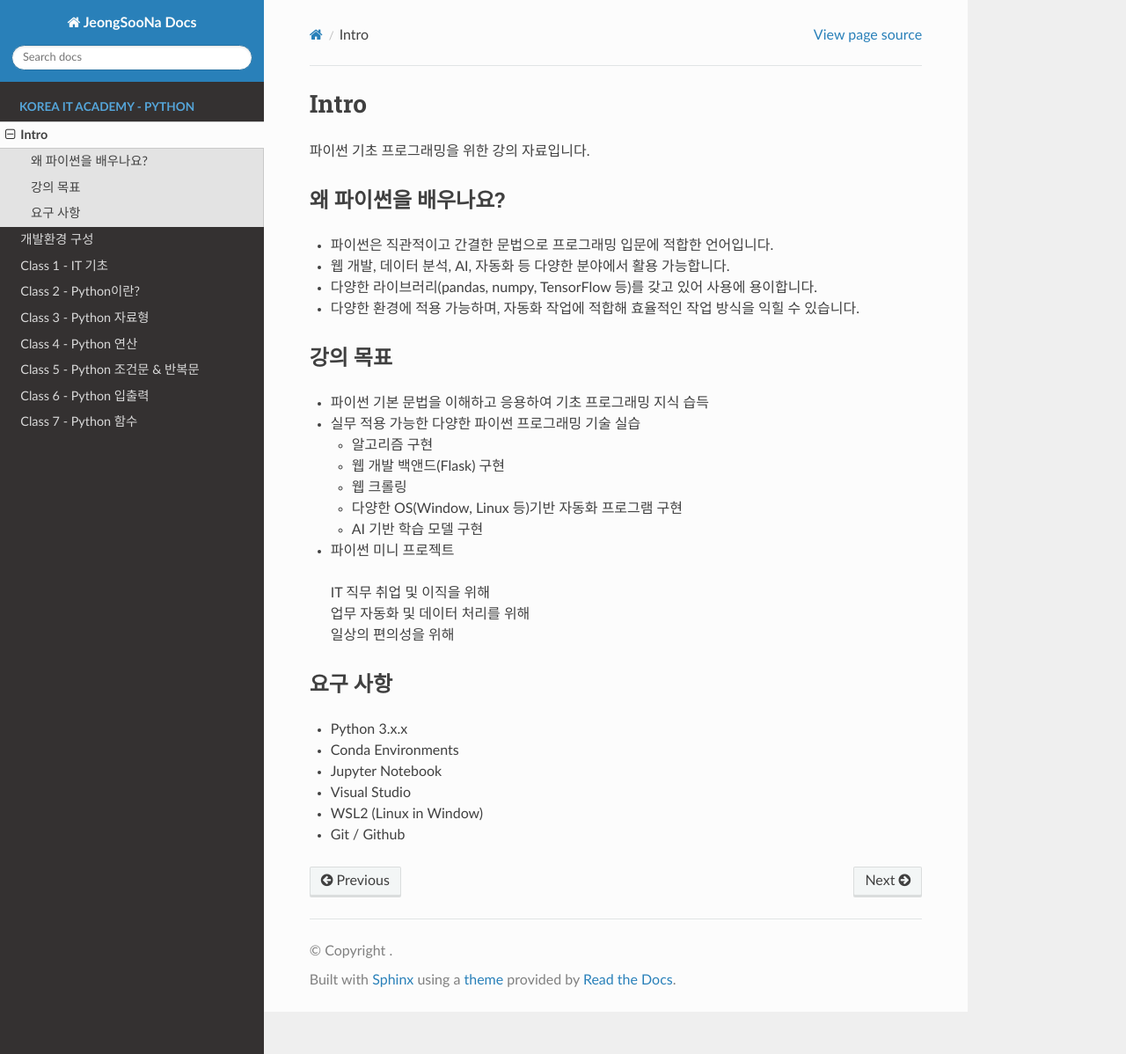
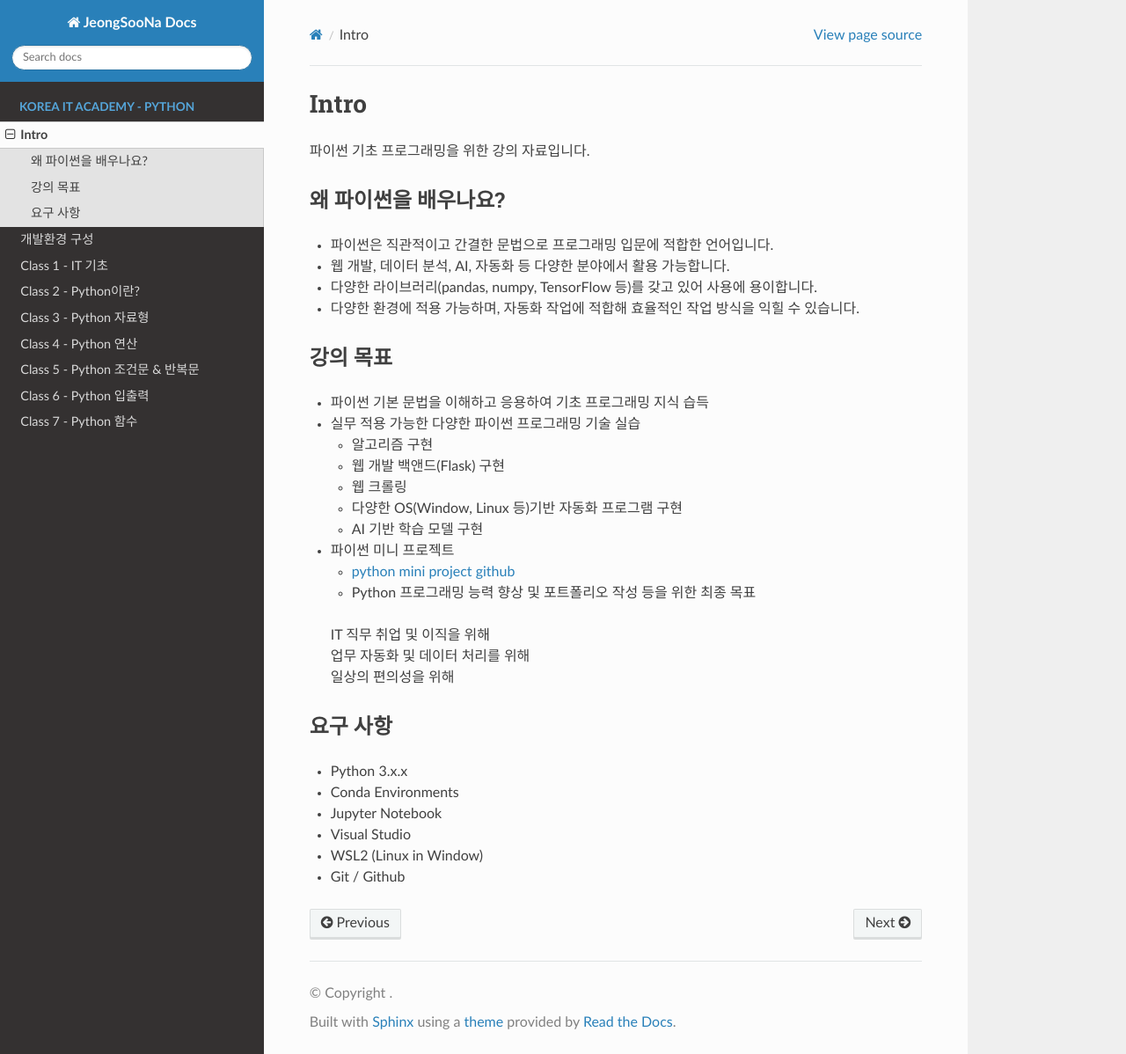
Before and after one commit to JeongSooNa/JeongSooNa-Docs, a Sphinx documentation site: the page built from docs/Korea_IT_Academy-Python/index.md, in a window 1280 px wide and 1198 px high. Shown: the whole window at 88% size. Built offline with Sphinx 7.4.7 and the Read the Docs theme 3.1.0, drawn with Linux system fonts in a browser that asks for light colours.

Commit message:
update docs

```diff
--- a/docs/Korea_IT_Academy-Python/index.md
+++ b/docs/Korea_IT_Academy-Python/index.md
@@ -19,6 +19,8 @@
     - 다양한 OS(Window, Linux 등)기반 자동화 프로그램 구현
     - AI 기반 학습 모델 구현
 - 파이썬 미니 프로젝트
+    - [python mini project github](https://github.com/ndleah/python-mini-project)
+    - Python 프로그래밍 능력 향상 및 포트폴리오 작성 등을 위한 최종 목표
 
 > IT 직무 취업 및 이직을 위해
 > 업무 자동화 및 데이터 처리를 위해
```
